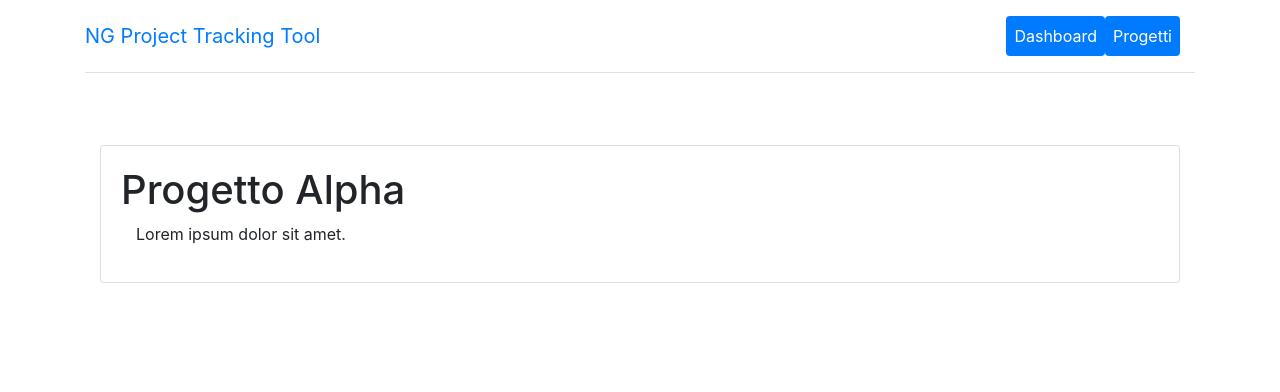
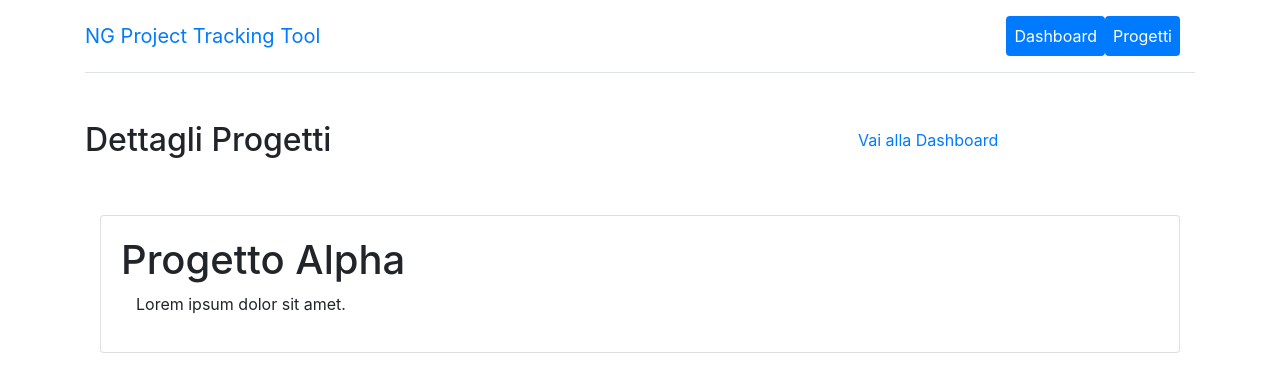
Before and after one commit to paolomax/progetto-prof-angular-corso, an Angular app: page /projects/detail/1 in a window 1280 px wide. Shown: the top 392 px of the page. Built offline with nearby package versions, Linux system fonts and the light colour scheme; data requests are answered from the project's data file.

Commit message:
add section header to project-detail

```diff
--- a/src/app/project/project-detail/project-detail.component.html
+++ b/src/app/project/project-detail/project-detail.component.html
@@ -1,3 +1,9 @@
+<ngprj-section-header
+  [title]="'Dettagli Progetti'"
+  [button]="{ label: 'Vai alla Dashboard', link:'/projects'}"
+></ngprj-section-header>
+
+
 <ng-container *ngIf="project$ | async as project" >
 
 <div class="container-fluid py-5">
```
